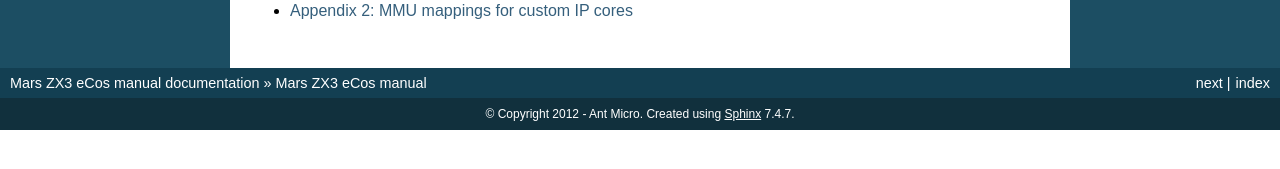
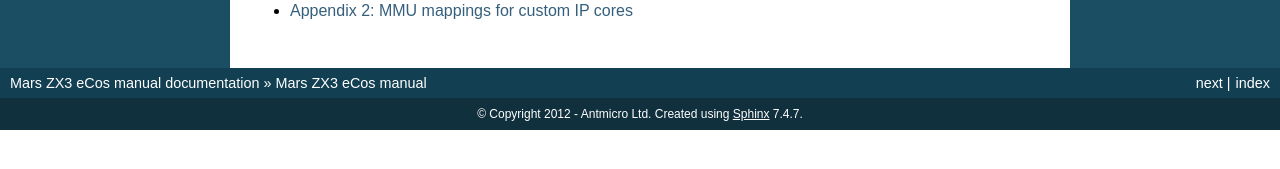
Before and after one commit to antmicro/ecos-mars-zx3, a Sphinx documentation site: the page built from doc/source/index.rst, in a window 1280 px wide. Shown: the part 528-697 px from the top of the page. Built offline with Sphinx 7.4.7, drawn with Linux system fonts in a browser that asks for light colours.

Commit message:
Minor correction

```diff
--- a/doc/source/conf.py
+++ b/doc/source/conf.py
@@ -39,7 +39,7 @@ master_doc = 'index'
 # General information about the project.
 project = u'Mars ZX3 eCos manual'
 basic_filename = u'Mars-ZX3--eCos--manual'
-authors = u'Ant Micro'
+authors = u'Antmicro Ltd'
 copyright = u'2012 - ' + authors
 
 # The version info for the project you're documenting, acts as replacement for
```
